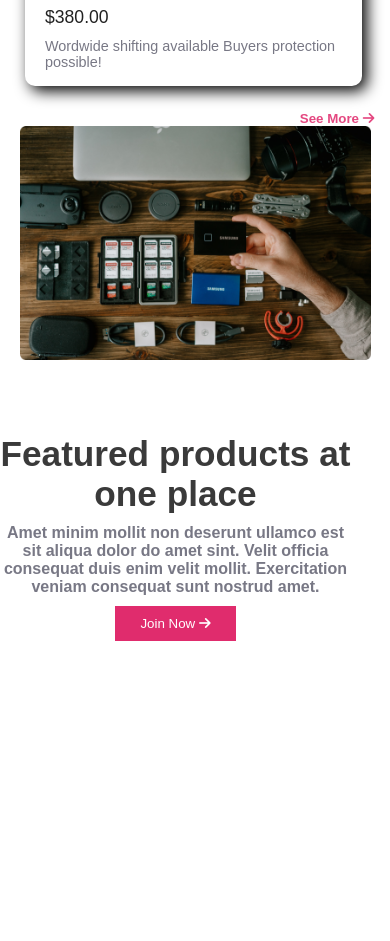
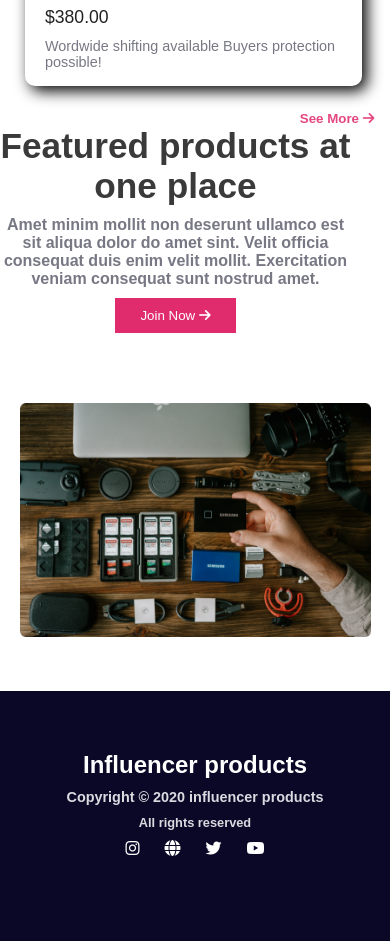
Before and after one commit to mizanur-007/influencer-gear, a plain HTML site: page index.html in a window 390 px wide. Shown: the part 4909-5850 px from the top of the page. Before the commit the page ends 5550 px from the top, so only its background shows below. Drawn offline with Linux system fonts and the light colour scheme.

Commit message:
responsive done for mobile

```diff
--- a/index.html
+++ b/index.html
@@ -162,6 +162,19 @@
 
     <!-- footer section starts -->
     <footer>
+        <div class="footer">
+          <div class="footer-content">
+            <h1 class="footer-title">Influencer products</h1>
+            <p class="footer-info">Copyright &copy; 2020 influencer products</p>
+            <p class="last">All rights reserved</p>
+          </div>
+            <div class="footer-icons">
+                <div class="icons"><i class="fa-brands fa-instagram"></i></div>
+                <div class="icons"><i class="fa-solid fa-globe"></i></div>
+                <div class="icons"><i class="fa-brands fa-twitter"></i></div>
+                <div class="icons"><i class="fa-brands fa-youtube"></i></div>
+            </div>
+        </div>
 
     </footer>
     <!-- footer section ends  -->
--- a/styles/style.css
+++ b/styles/style.css
@@ -197,6 +197,46 @@
   padding: 10px 25px;
 }
 
+/* footer section  */
+.footer{
+  width: 100vw;
+  height: 250px;
+  background-color: #0A0826;
+  text-align: center;
+  margin-top: 50px;
+}
+.footer-icons{
+  display: flex;
+  justify-content: center;
+  align-items: center;
+  gap: 25px;
+  color: white;
+}
+.footer-content{
+  padding-top: 60px;
+}
+.footer-title{
+  color: white;
+  font-family: var(--primary-font);
+  font-size: 1.5rem;
+  font-weight: 800;
+}
+.footer-info{
+  color: var(--text-gray-300, #D9DBE1);
+font-family: var(--primary-font);
+font-weight: 700;
+font-size: 0.9rem;
+/* margin: 15px 0px; */
+padding: 10px 0px;
+
+}
+.last{
+  color: #D9DBE1;
+  font-family: var(--primary-font);
+  font-weight: 700;
+  font-size: 0.8rem;
+  padding-bottom: 10px;
+}
 
 
 /* responsive section  */
@@ -268,6 +308,7 @@
  /* feature section  */
  .feature-container{
   flex-direction: column;
+  flex-direction: column-reverse;
   height: auto;
   margin: 0px;
  }
```
